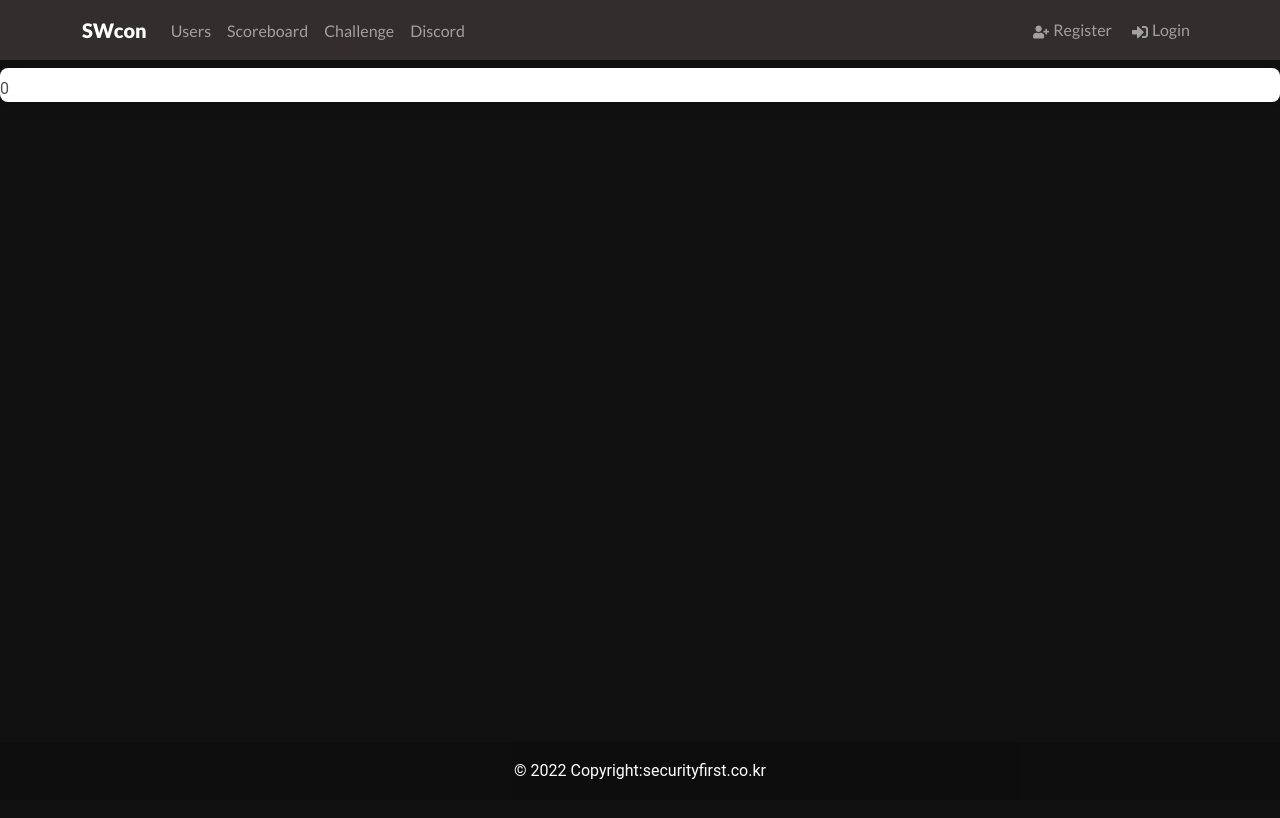
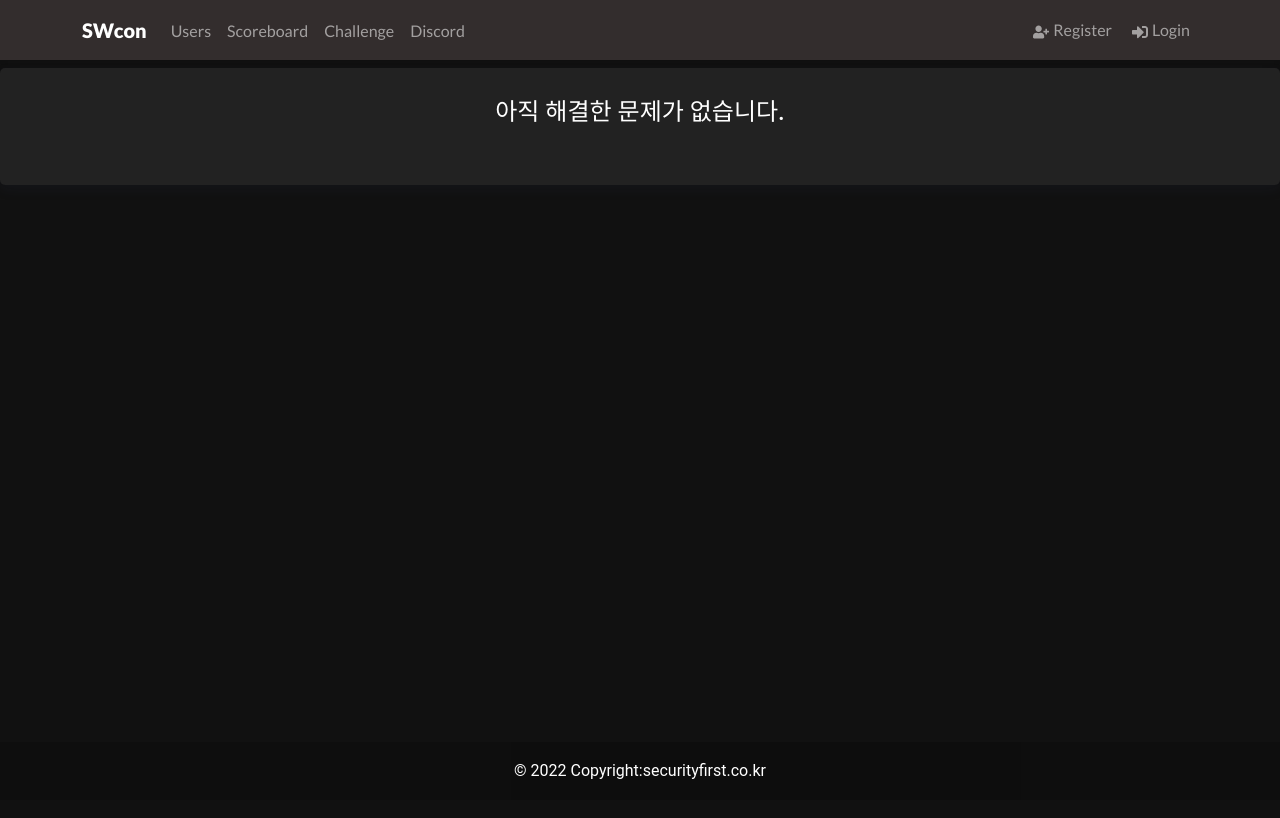
Before and after one commit to BAEDUN/sf-ctf, a React (Vite) app in the folder client/: page /users in a window 1280 px wide. Shown: the top 818 px of the page. Built offline with nearby package versions, Linux system fonts and the light colour scheme.

Commit message:
Implementing User Page

```diff
--- a/client/src/components/views/User/User.css
+++ b/client/src/components/views/User/User.css
@@ -7,3 +7,82 @@
   min-height: 100vh;
   padding-top: 0.5rem;
 }
+
+.InformCard {
+  display: grid;
+  grid-template-columns: repeat(auto-fit, minmax(384px, 1fr));
+  width: 100%;
+  max-width: 1500px;
+  margin: auto;
+}
+
+.InformCard .card {
+  display: grid;
+  background: #222;
+  margin-bottom: 20px;
+  color: #fff;
+  padding: 20px;
+  padding-top: 0;
+  grid-template-columns: repeat(3, minmax(max-content, 1fr));
+  backface-visibility: hidden;
+  box-shadow: 0 5px 12px 0 rgb(42 51 83 / 12%), 0 0 5px rgb(0 0 0 / 6%);
+  border-radius: 5px;
+  position: relative;
+  overflow: hidden;
+  transition: 0.3s;
+}
+
+.card input,
+.card select,
+.card option {
+  background: #111;
+  color: #111 !important;
+}
+
+.card div {
+  margin: auto;
+  padding: 10px;
+}
+
+.title {
+  grid-column: 1 / -1;
+  margin: 20px auto !important;
+  font-weight: bolder;
+}
+
+.title h5 {
+  font-size: 1.5rem;
+  line-height: 1.2;
+}
+
+.label {
+  border-bottom: 1px solid #fff;
+  width: 100%;
+  text-align: center;
+}
+
+.inlineLabel {
+  display: none;
+}
+
+/* @media screen and (max-width: 1500px) {
+  .card {
+    grid-template-columns: repeat(2, minmax(max-content, 1fr));
+  }
+
+  .card div {
+    margin: 0;
+  }
+
+  .label {
+    display: none;
+  }
+
+  .inlineLabel {
+    border-right: 1px solid #fff;
+  }
+
+  .category {
+    border-top: 1px solid #fff;
+  }
+} */
--- a/client/src/components/views/User/User.tsx
+++ b/client/src/components/views/User/User.tsx
@@ -1,15 +1,38 @@
-import React, { useEffect, useState } from 'react';
+import React, { Fragment, useEffect, useState } from 'react';
 import { Form, useNavigate } from 'react-router-dom';
-import { UserApi } from '../../../api';
+import { StatusResponseDtoSolvedChallengesInner, UserApi } from '../../../api';
 import "./User.css";
 import { useAuthContext } from '../../../context/AuthProvider';
+
+// function InformCard() {
+
+//     return (
+//         <div className='InformCard'>
+//             <div className='card'>
+//                 <div className='content'>
+//                     <div className="wrapper">
+//                         <h5 className="title">{nickname}</h5>
+//                     </div>
+//                     <div className='action-bar'>
+//                         {solvedChallengeTitles}
+//                     </div>
+//                     <div className='action-bar'>
+//                         {score}
+//                     </div>
+//                 </div>
+//             </div>
+//         </div>
+//     );
+// }
 
 function InformCard() {
     const { auth } = useAuthContext();
     const navigate = useNavigate();
+    const [username, setUsername] = useState<string>("");
     const [nickname, setNickname] = useState<string>("");
     const [score, setScore] = useState<number>(0);
-    const [solvedChallengeTitles, setSolvedChallengeTitles] = useState<string[]>([]);
+    const [solvedChallenges, setSolvedChallenges] = useState<StatusResponseDtoSolvedChallengesInner[]>([]);
+
     useEffect(() => {
         if (!auth) {
             return;
@@ -17,10 +40,12 @@ function InformCard() {
         new UserApi().usersControllerStatus({
             accessToken: auth.token
         }).then((response) => {
-            const { nickname, score, solvedChallengeTitles } = response.data;
+            console.log(response.data);
+            const { nickname, score, solvedChallenges, username } = response.data;
             setNickname(nickname);
             setScore(score);
-            setSolvedChallengeTitles(solvedChallengeTitles);
+            setSolvedChallenges(solvedChallenges);
+            setUsername(username);
         }).catch((error) => {
             if (error.status === 401) {
                 navigate("/login");
@@ -28,23 +53,34 @@ function InformCard() {
         });
 
     }, [auth]);
+
     return (
         <div className='InformCard'>
-            <div className='card'>
-                <div className='content'>
-                    <div className="wrapper">
-                        <h5 className="title">{nickname}</h5>
+            <div className="card">
+                {solvedChallenges.length === 0 ? (
+                    <div className="title">
+                        <h5>아직 해결한 문제가 없습니다.</h5>
                     </div>
-                    <div className='action-bar'>
-                        {solvedChallengeTitles}
-                    </div>
-                    <div className='action-bar'>
-                        {score}
-                    </div>
-                </div>
+                ) : (
+                    <Fragment>
+                        <h5 className="title">Solves</h5>
+                        <div className="label">Category</div>
+                        <div className="label">Challenge</div>
+                        <div className="label">Solve time</div>
+                        {solvedChallenges.map((solvedChallenge) => (
+                            <Fragment key={solvedChallenge.title}>
+                                <div className="inlineLabel category">Category</div>
+                                <div className="category">{solvedChallenge.category}</div>
+                                <div className="inlineLabel">Title</div>
+                                <div>{solvedChallenge.title}</div>
+                                <div className="inlineLabel">Solve time</div>
+                                <div>{new Date(solvedChallenge.solvedAt!).toLocaleString()}</div>
+                            </Fragment>
+                        ))}
+                    </Fragment>
+                )}
             </div>
         </div>
-
     );
 }
 
```
